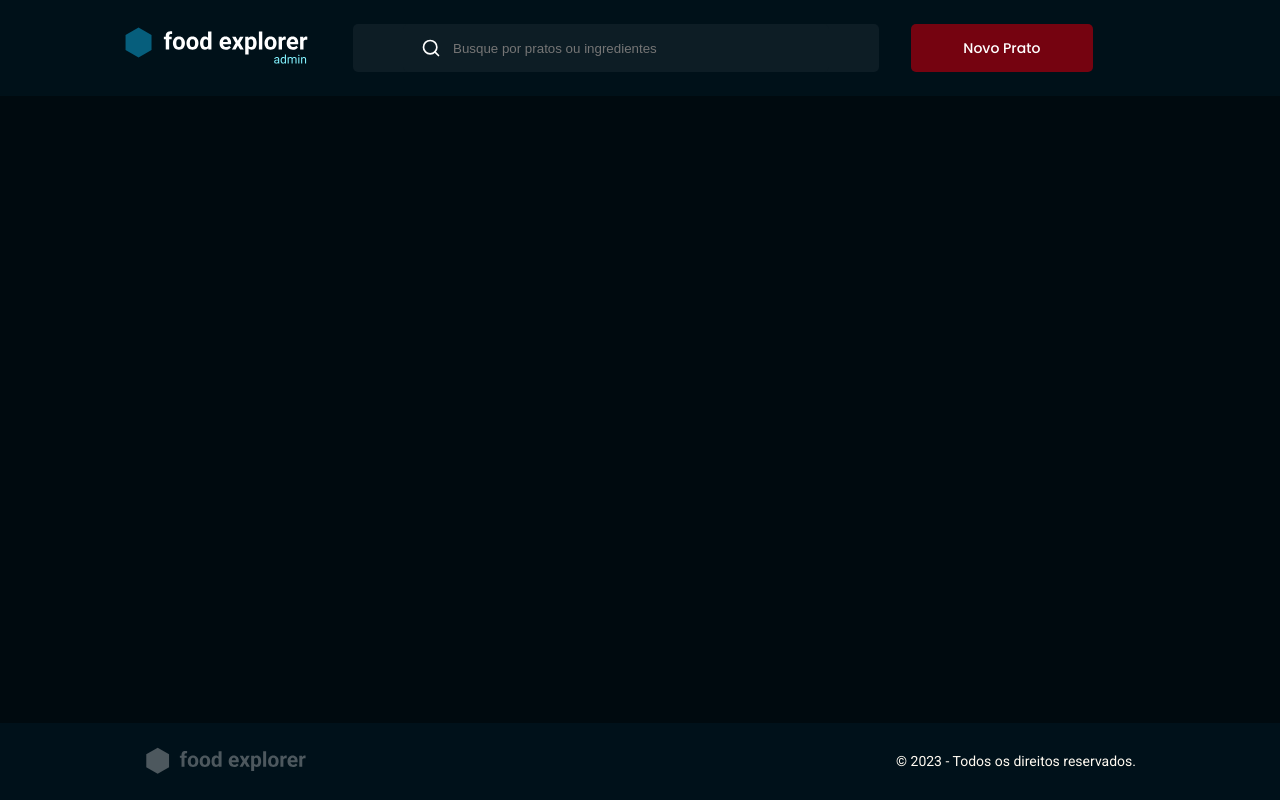
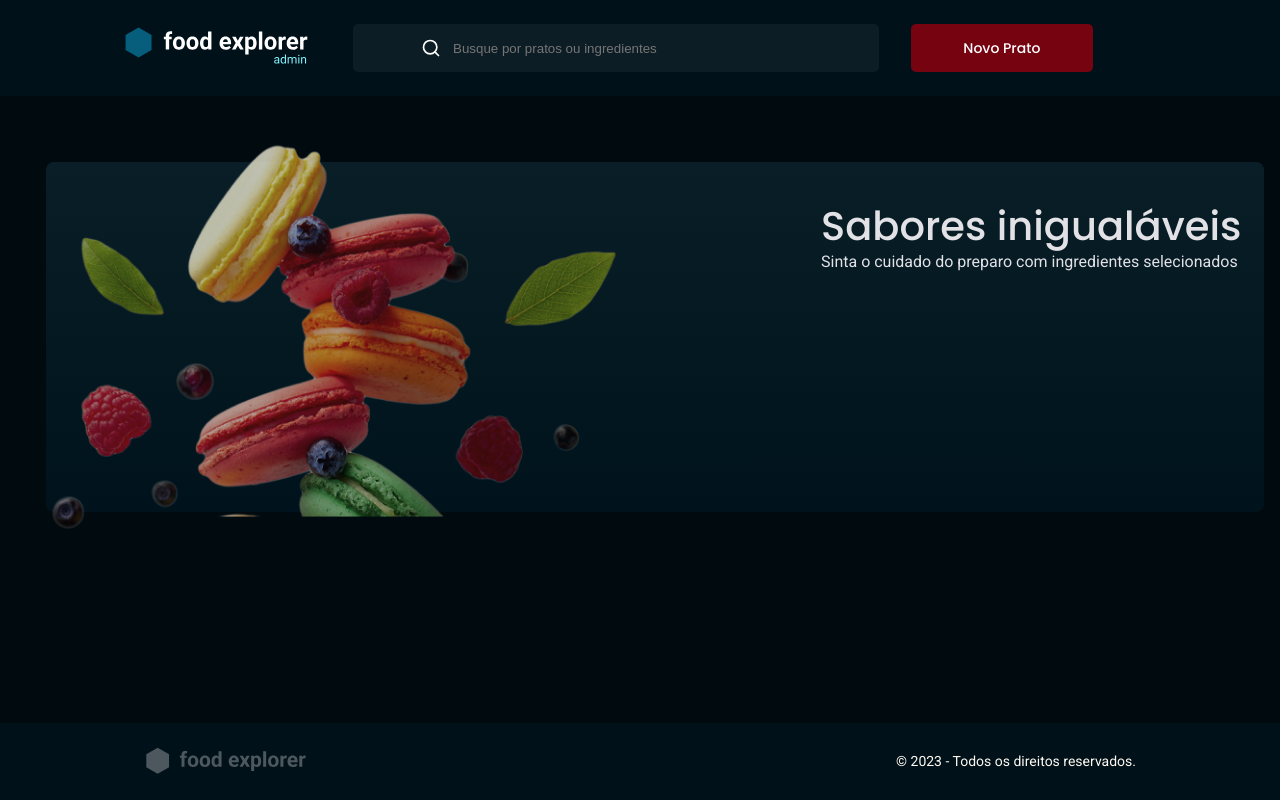
Before and after one commit to tkoch97/food-explorer-front, a React (Vite) app: page / in a window 1280 px wide. Built offline with nearby package versions, Linux system fonts and the light colour scheme; some icons are missing.

Commit message:
feat: start make hero layout

```diff
--- /dev/null
+++ b/src/components/Hero/index.jsx
@@ -0,0 +1,21 @@
+import {Container, ImageBanner, Block, TitleAndSubtitle} from './style.js'
+import { useMediaQuery } from "react-responsive";
+import BannerImgMobile from "../../assets/banner-home-mobile.png";
+import BannerImgDesktop from "../../assets/banner-home-desktop.png";
+
+export function Hero() {
+  const isDesktop = useMediaQuery({ minWidth: 1024 });
+  const imgBanner = !isDesktop ? BannerImgMobile : BannerImgDesktop;
+
+  return(
+    <Container>
+      <ImageBanner src={imgBanner} isDesktop={isDesktop}/>
+      <Block isDesktop={isDesktop}>
+        <TitleAndSubtitle isDesktop={isDesktop}>
+          <h2>Sabores inigualáveis</h2>
+          <p>Sinta o cuidado do preparo com ingredientes selecionados</p>
+        </TitleAndSubtitle>
+      </Block>
+    </Container>
+  )
+}
--- /dev/null
+++ b/src/components/Hero/style.js
@@ -0,0 +1,80 @@
+import styled, {css} from 'styled-components';
+// import { applyFontStyle } from '../../styles/theme';
+
+
+export const Container = styled.div`
+  width: 100%;
+  position: relative;
+  display: flex;
+  flex-direction: column;
+`
+export const ImageBanner = styled.img`
+  position: absolute;
+  z-index: 1;
+
+  ${props =>
+    !props.isDesktop ? css`
+    width: 19.1rem;
+    ` : css`
+    width:63.2rem;
+    `
+  }
+`
+
+export const Block = styled.div`
+  background: ${({theme}) => theme.COLORS.GRADIENTS_200};
+  color: ${({theme}) => theme.COLORS.LIGHT_300};
+  margin: 3.0rem 0 0 3.0rem;
+  padding: 3.6rem 2.1rem 2.2rem;
+  border-radius: 0.8rem;
+  height: 35.0rem;
+  display: flex;
+  justify-content: flex-end;
+
+`
+
+export const TitleAndSubtitle = styled.div`
+
+  display: flex;
+  flex-direction: column;
+  align-items: flex-start;
+
+  ${props =>
+    !props.isDesktop ? css`
+
+      width: 20.2rem;
+
+      h2 {
+        font-family: 'Poppins';
+        font-size: 1.8rem;
+        font-weight: 600;
+        line-height: 140%
+      }
+
+      p {
+        font-family: 'Poppins';
+        font-size: 1.2rem;
+        font-weight: 400;
+        line-height: 140%
+        width: 20.2rem;
+      }
+    ` : css`
+
+      width: 42.2rem;
+      h2 {
+        font-family: 'Poppins';
+        font-size: 4.0rem;
+        font-weight: 500;
+        line-height: 140%
+      }
+
+      p{
+        font-family: 'Roboto';
+        font-size: 1.6rem;
+        font-weight: 400;
+        line-height: 100%;
+      }
+    `
+  }
+
+`
--- a/src/components/Header/index.jsx
+++ b/src/components/NavBar/index.jsx
@@ -12,7 +12,7 @@ import PropTypes from 'prop-types';
 import { useState } from 'react';
 import { Button } from '../Button';
 
-export function Header(props) {
+export function NavBar(props) {
   const {isAdmin = 1} = props;
   const isDesktop = useMediaQuery({ minWidth: 1024 });
   const logo = isAdmin ? (isDesktop ? brandAdminDesktop : brandAdminMobile) : brandNormalMobileAndDesktop;
@@ -20,7 +20,7 @@ export function Header(props) {
   const [isMenuOpen, setIsMenuOpen] = useState(false)
 
   return (
-    <Container className='headerSpace' isDesktop={isDesktop} isMenuOpen={isMenuOpen}>
+    <Container isDesktop={isDesktop} isMenuOpen={isMenuOpen}>
 
       {!isDesktop && (
           <OpenAndCloseMenuButtonsSpace className='openAndCloseMenu'>
@@ -69,7 +69,7 @@ export function Header(props) {
   )
 }
 
-Header.propTypes = {
+NavBar.propTypes = {
   isAdmin: PropTypes.bool,
   isMenuOpen: PropTypes.bool,
 };
--- a/src/pages/Home/index.jsx
+++ b/src/pages/Home/index.jsx
@@ -1,5 +1,6 @@
 import { Footer } from '../../components/Footer/index.jsx';
-import { Header } from '../../components/Header/index.jsx';
+import { NavBar } from '../../components/NavBar/index.jsx';
+import { Hero } from '../../components/Hero/index.jsx';
 import { Container } from './style.js';
 
 export function Home() {
@@ -7,7 +8,11 @@ export function Home() {
   return (
     <Container className='page'>
       <div className='header'>
-        <Header />
+        <NavBar />
+      </div>
+
+      <div className='hero'>
+        <Hero/>
       </div>
 
       <div className='footer'>
--- a/src/pages/Home/style.js
+++ b/src/pages/Home/style.js
@@ -1,5 +1,13 @@
 import styled from 'styled-components';
 
 export const Container = styled.div `
+ .header {
+  position: fixed;
+  z-index: 2;
+  top: 0;
+ }
 
+ .hero {
+  margin: 13.2rem 1.6rem 0;
+ }
 `
```
Also changed, not shown: src/components/NavBar/style.js (renamed from src/components/Header/style.js).
